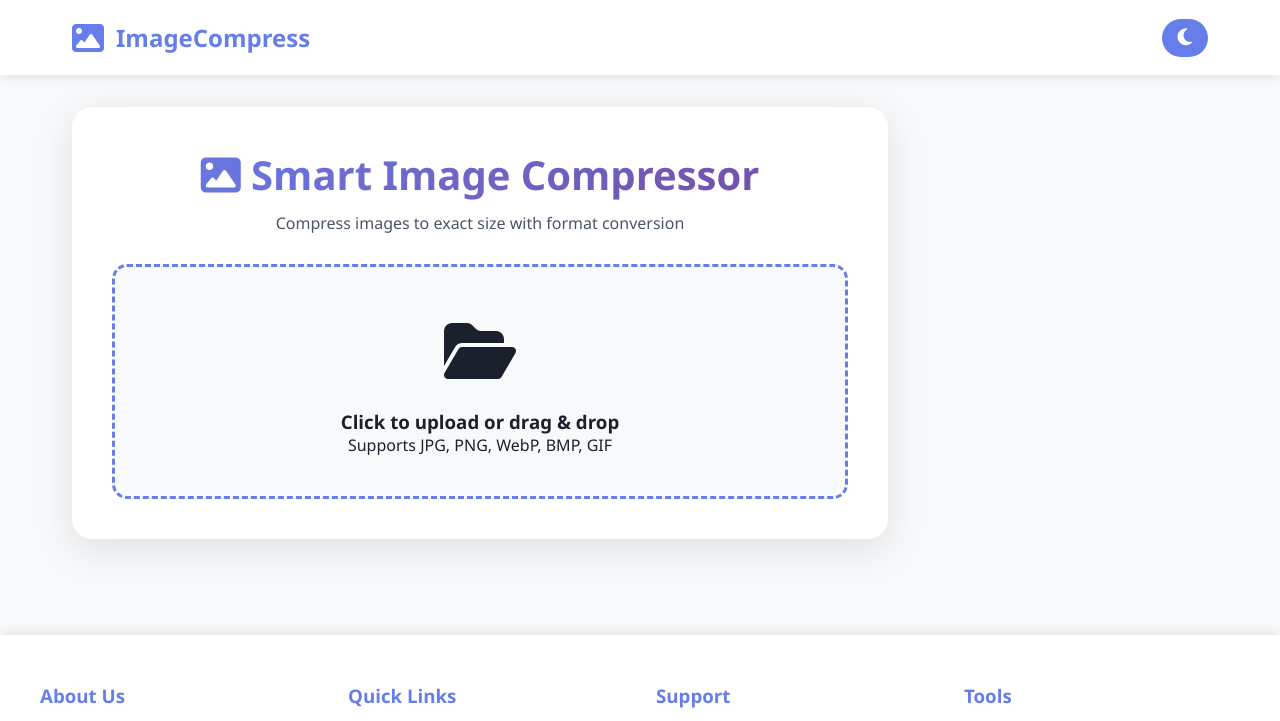
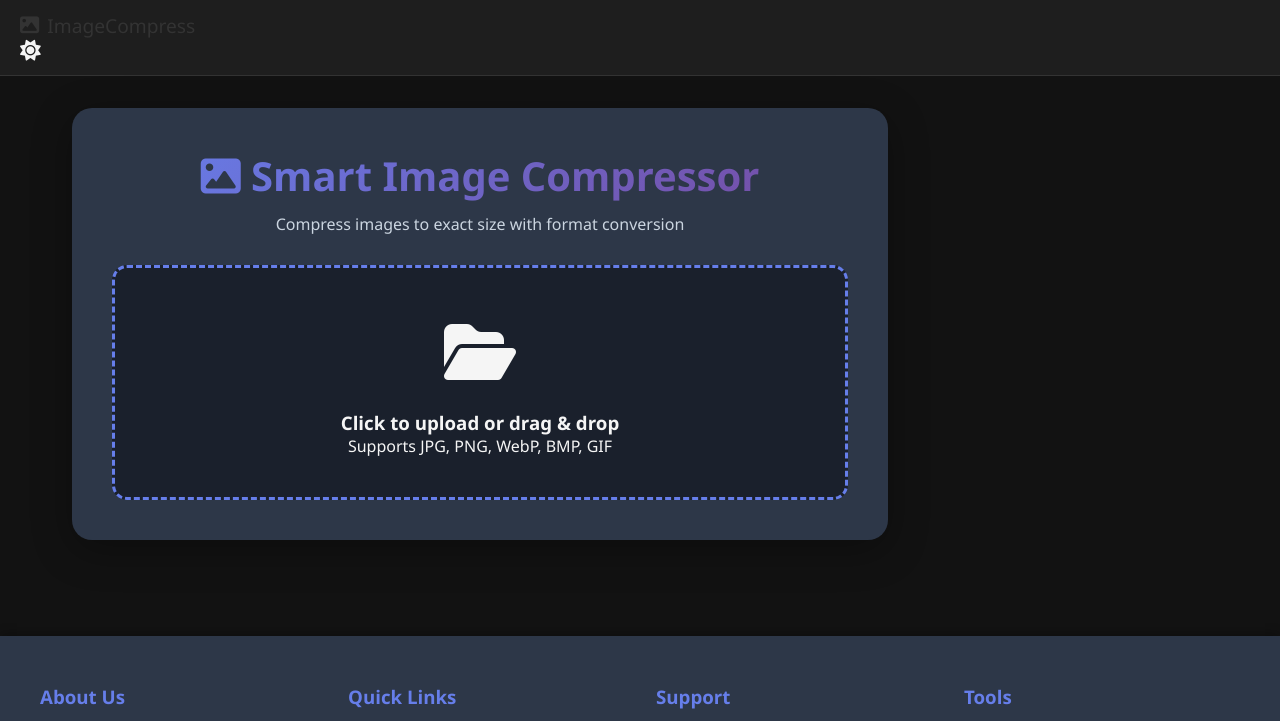
Before and after one commit to sahoriaj/image-compress, a plain HTML site: page index.html in a window 1280 px wide. Both pictures are taken after a click on the button "Toggle Light/Dark Mode". Shown: the top 721 px of the page. Drawn offline with Linux system fonts and the light colour scheme; a script that the page names is missing.

Commit message:
Update index.html

```diff
--- a/index.html
+++ b/index.html
@@ -41,80 +41,44 @@
             flex-direction: column;
         }
 
-        /* Navigation */
-        nav {
-            background: var(--bg-card);
-            box-shadow: 0 2px 10px var(--shadow);
-            position: sticky;
-            top: 0;
-            z-index: 1000;
-            transition: all 0.3s ease;
-        }
-
-        .nav-container {
-            max-width: 1200px;
-            margin: 0 auto;
-            padding: 1rem 2rem;
+        .header {
     display: flex;
     justify-content: space-between;
     align-items: center;
+    padding: 12px 20px;
+    background: var(--header-bg, #fff);
+    border-bottom: 1px solid #ddd;
 }
 
 .logo {
     display: flex;
     align-items: center;
-            gap: 12px;
-            font-size: 1.5rem;
-            font-weight: bold;
-            color: var(--primary);
+    gap: 8px;
+    font-size: 1.2rem;
+    color: #333;
     text-decoration: none;
 }
 
-        .logo-icon {
-            font-size: 2rem;
+.theme-toggle {
+    background: none;
+    border: none;
+    cursor: pointer;
+    font-size: 1.3rem;
+    color: #333;
 }
 
-        .nav-menu {
-            display: flex;
-            gap: 2rem;
-            list-style: none;
-            align-items: center;
+body.dark-mode {
+    background: #121212;
+    color: #f5f5f5;
 }
 
-        .nav-menu a {
-            color: var(--text-primary);
-            text-decoration: none;
-            font-weight: 500;
-            transition: color 0.3s;
-            padding: 0.5rem 1rem;
+body.dark-mode .header {
+    background: #1e1e1e;
+    border-bottom-color: #333;
 }
 
-        .nav-menu a:hover {
-            color: var(--primary);
-        }
-
-        .theme-toggle {
-            background: var(--primary);
-            border: none;
-            color: white;
-            padding: 0.5rem 1rem;
-            border-radius: 50px;
-            cursor: pointer;
-            font-size: 1.2rem;
-            transition: all 0.3s;
-        }
-
-        .theme-toggle:hover {
-            transform: scale(1.1);
-        }
-
-        .mobile-menu-btn {
-            display: none;
-            background: none;
-            border: none;
-            font-size: 1.5rem;
-            color: var(--text-primary);
-            cursor: pointer;
+body.dark-mode .theme-toggle {
+    color: #f5f5f5;
 }
 
         /* Main Content */
@@ -511,23 +475,18 @@
     <link rel="stylesheet" href="https://cdnjs.cloudflare.com/ajax/libs/font-awesome/6.5.0/css/all.min.css">
 <body>
     <!-- Navigation -->
-<nav>
-  <div class="nav-container">
+<!-- Theme Toggle Only -->
+<header class="header">
+    <div class="header-container">
         <a href="/" class="logo">
-      <span class="logo-icon"><i class="fa fa-image"></i></span>
+            <i class="fa fa-image"></i>
             <span>ImageCompress</span>
         </a>
-    <ul class="nav-menu" id="navMenu">
-      <li>
         <button class="theme-toggle" id="themeToggle" title="Toggle Light/Dark Mode">
-          <i class="fa fa-moon" id="themeIcon"></i>
+            <i id="themeIcon" class="fa fa-moon"></i>
         </button>
-      </li>
-    </ul>
-    <button class="mobile-menu-btn" id="mobileMenuBtn" style="display:none;">☰</button>
     </div>
-</nav>
-
+</header>
 
     <!-- Main Content -->
     <main>
@@ -679,41 +638,14 @@
         const status = document.getElementById('status');
         const formatBtns = document.querySelectorAll('.format-btn');
         const resetBtn = document.getElementById('resetBtn');
-        const themeToggle = document.getElementById('themeToggle');
-        const themeIcon = document.getElementById('themeIcon');
-        const mobileMenuBtn = document.getElementById('mobileMenuBtn');
-        const navMenu = document.getElementById('navMenu');
 
-        const toggleBtn = document.getElementById('themeToggle');
-const themeIcon = document.getElementById('themeIcon');
+const themeToggle = document.getElementById("themeToggle");
+const themeIcon = document.getElementById("themeIcon");
 
-toggleBtn.addEventListener('click', () => {
-  document.body.classList.toggle('dark-mode');
-
-  // change icon accordingly
-  if (document.body.classList.contains('dark-mode')) {
-    themeIcon.classList.remove('fa-moon');
-    themeIcon.classList.add('fa-sun');
-    themeIcon.title = 'Switch to Light Mode';
-  } else {
-    themeIcon.classList.remove('fa-sun');
-    themeIcon.classList.add('fa-moon');
-    themeIcon.title = 'Switch to Dark Mode';
-  }
-
-  // optional: store preference
-  localStorage.setItem('theme', document.body.classList.contains('dark-mode') ? 'dark' : 'light');
-});
-
-// On load: check preference
-document.addEventListener('DOMContentLoaded', () => {
-  const savedTheme = localStorage.getItem('theme');
-  if (savedTheme === 'dark') {
-    document.body.classList.add('dark-mode');
-    themeIcon.classList.remove('fa-moon');
-    themeIcon.classList.add('fa-sun');
-    themeIcon.title = 'Switch to Light Mode';
-  }
+themeToggle.addEventListener("click", () => {
+    document.body.classList.toggle("dark-mode");
+    const isDark = document.body.classList.contains("dark-mode");
+    themeIcon.className = isDark ? "fa fa-sun" : "fa fa-moon";
 });
         uploadArea.addEventListener('click', () => fileInput.click());
         fileInput.addEventListener('change', handleFileSelect);
```
Lines whose indentation alone changed are shown as unchanged.
